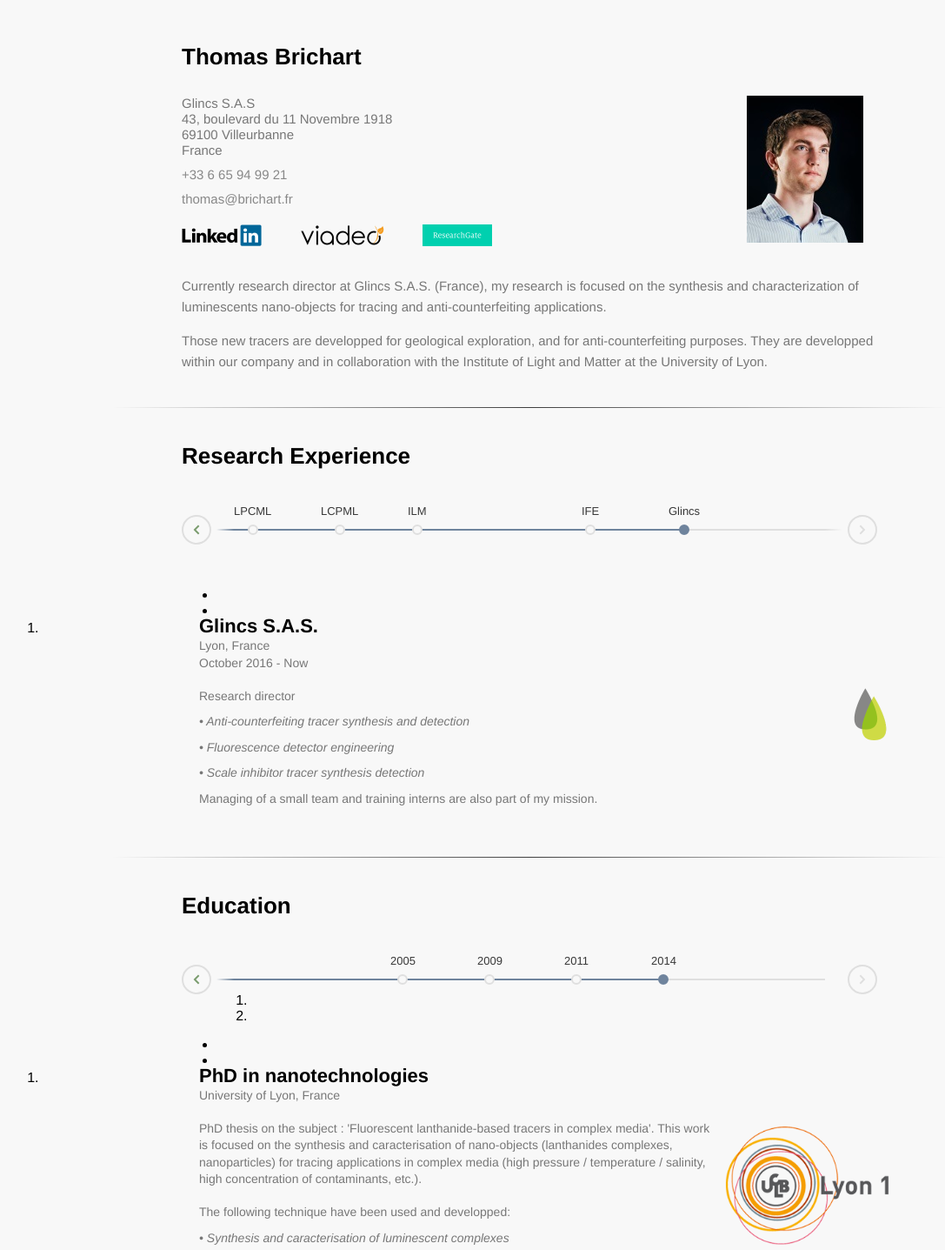
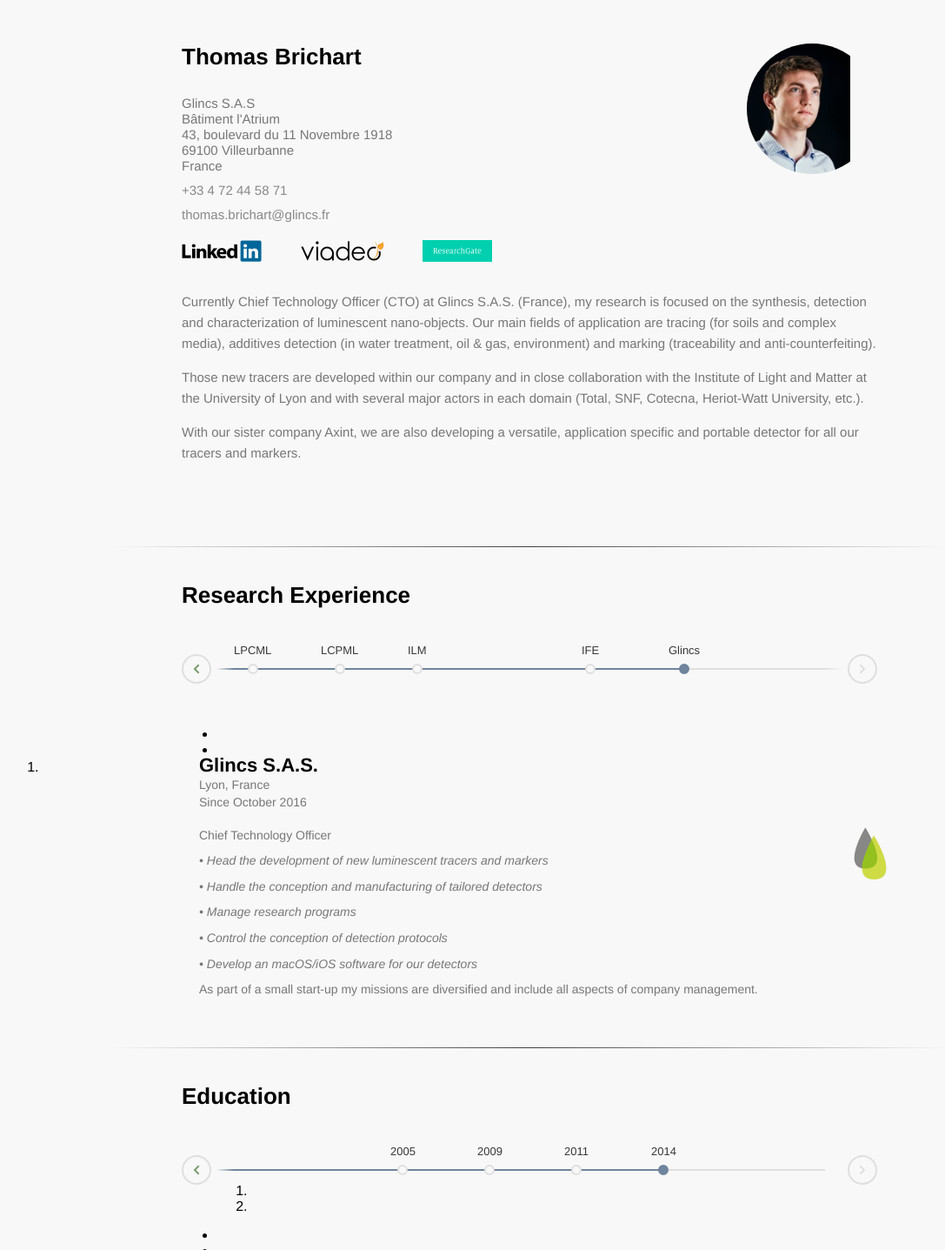
Before and after one commit to TheTrueTom/CV, a PHP site: page / in a window 1280 px wide. Shown: the top 1437 px of the page at 87% size, without its empty margins (31-1118 px from the left). Run offline with PHP 8.4, Linux system fonts and the light colour scheme; some libraries are stand-ins or nearby versions.

Commit message:
Update informations and add the new header animation

```diff
--- a/css/style.css
+++ b/css/style.css
@@ -19,8 +19,17 @@
   margin-bottom: 50px;
 }
 
+i {
+  font-style: italic;
+}
+
 a {
   color: #888;
+  text-decoration: none;
+}
+
+a:hover {
+  color: #336699;
   text-decoration: none;
 }
 
@@ -88,6 +97,30 @@
 PRESENTATION
 *******************************************************************************/
 
+#presentation {
+  width: 100%;
+  position: relative;
+  z-index: 999;
+  overflow: hidden;
+  max-height: 1000px;
+  background-color: #f8f8f8;
+  -webkit-transition: all 0.3s ease-out;
+  -moz-transition: all 0.3s ease-out;
+  -ms-transition: all 0.3s ease-out;
+  -o-transition: all 0.3s ease-out;
+  transition: all 0.3s ease-out;
+  padding-bottom: 40px;
+}
+
+#presentation.smaller {
+  padding-top: 50px;
+  position: fixed;
+  top: 0px;
+  left: 0px;
+  max-height: 100px;
+  box-shadow: 0px 2px 5px #888888;
+}
+
 .presentation-item {
   position: relative;
   margin: 0 auto;
@@ -95,12 +128,33 @@
 }
 
 #photo {
-  position: relative;;
+  position: absolute;
+  top: 0px;
+  right: 0px;
   width: 150px;
-  height: 200px;
+  height: 150px;
+  -webkit-border-radius:75px;
+  -moz-border-radius:75px;
+  border-radius:75px;
   overflow: hidden;
   float: right;
   margin-top: 0px;
+  -webkit-transition: all 0.3s ease-out;
+  -moz-transition: all 0.3s ease-out;
+  -ms-transition: all 0.3s ease-out;
+  -o-transition: all 0.3s ease-out;
+  transition: all 0.3s ease-out;
+  z-index: -1;
+}
+
+#presentation.smaller #photo {
+  width: 50px;
+  height: 50px;
+  top: -12px;
+  -webkit-border-radius:25px;
+  -moz-border-radius:25px;
+  border-radius:25px;
+  overflow: hidden;
 }
 
 #presentation-text {
--- a/index.php
+++ b/index.php
@@ -27,23 +27,24 @@
 	<div id="presentation" class="categoryBlock">
 		<div class="section-title">
 			Thomas Brichart
-		</div>
-		<div class="section-content">
 			<div id="photo" class="presentation-item">
 				<img src="img/photo_me.jpg" alt="Photo de Thomas Brichart" />
 			</div>
+		</div>
+		<div class="section-content">
 			<div>
 				<div id="address" class="presentation-item">
 					Glincs S.A.S<br />
+					Bâtiment l'Atrium<br />
 					43, boulevard du 11 Novembre 1918<br />
 					69100 Villeurbanne<br />
 					France
 				</div>
 				<div id="phone" class="presentation-item">
-					<a href="tel:+33665949921">+33 6 65 94 99 21</a>
+					<a href="tel:+33472445871">+33 4 72 44 58 71</a>
 				</div>
 				<div id="email" class="presentation-item">
-					<a href="mailto:thomas.brichart@ife.no">thomas@brichart.fr</a>
+					<a href="mailto:thomas.brichart@glincs.fr">thomas.brichart@glincs.fr</a>
 				</div>
 				<div id="networks" class="presentation-item">
 					<a title="Look me up on Linkedin" href="https://no.linkedin.com/pub/thomas-brichart/76/294/2b1">
@@ -59,15 +60,15 @@
 			</div>
 			<div id="presentation-text" class="presentation-item">
 				<p>
-					Currently research director at Glincs S.A.S. (France), my research is focused on the synthesis and
-					characterization of luminescents nano-objects for tracing and anti-counterfeiting
-					applications.
+					Currently Chief Technology Officer (CTO) at Glincs S.A.S. (France), my research is focused on the synthesis, detection
+					and characterization of luminescent nano-objects. Our main fields of application are tracing (for soils and complex media),
+					additives detection (in water treatment, oil & gas, environment) and marking (traceability and anti-counterfeiting).
 				</p>
 				<p>
-					Those new tracers are developped for geological exploration,
-					and for anti-counterfeiting purposes. They are developped within our company
-					and in collaboration with the Institute of Light and Matter at the University
-					of Lyon.
+					Those new tracers are developed within our company and in close collaboration with the Institute of Light and Matter at the University of Lyon and with several major actors in each domain (Total, SNF, Cotecna, Heriot-Watt University, etc.).
+				</p>
+				<p>
+					With our sister company Axint, we are also developing a versatile, application specific and portable detector for all our tracers and markers.
 				</p>
 			</div>
 	</div>
@@ -109,17 +110,19 @@
 					<li class="selected" data-date="01/02/2002">
 						<h2>Glincs S.A.S.</h2>
 						<p>Lyon, France</p>
-						<p>October 2016 - Now</p><br />
+						<p>Since October 2016</p><br />
 						<p>
 							<img class="event-image" src="img/glincs.png" alt="Glincs S.A.S." />
-							Research director
+							Chief Technology Officer
 						</p>
 						<p>
-							<em>Anti-counterfeiting tracer synthesis and detection</em>
-							<em>Fluorescence detector engineering</em>
-							<em>Scale inhibitor tracer synthesis detection</em>
+							<em>Head the development of new luminescent tracers and markers</em>
+							<em>Handle the conception and manufacturing of tailored detectors</em>
+							<em>Manage research programs</em>
+							<em>Control the conception of detection protocols</em>
+							<em>Develop an macOS/iOS software for our detectors</em>
 						</p>
-						<p>Managing of a small team and training interns are also part of my mission.</p>
+						<p>As part of a small start-up my missions are diversified and include all aspects of company management.</p>
 					</li>
 
 					<li data-date="01/12/2001">
```
